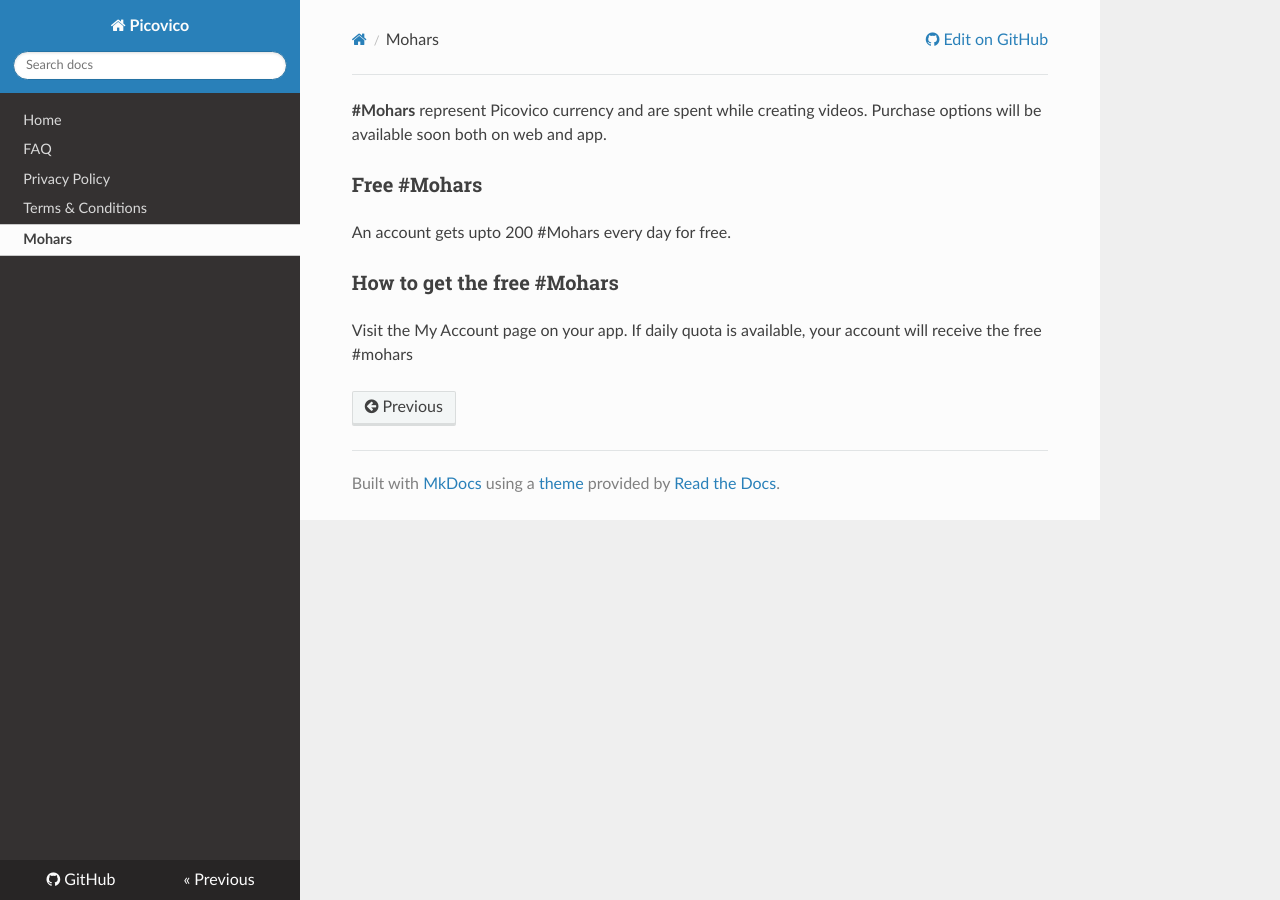
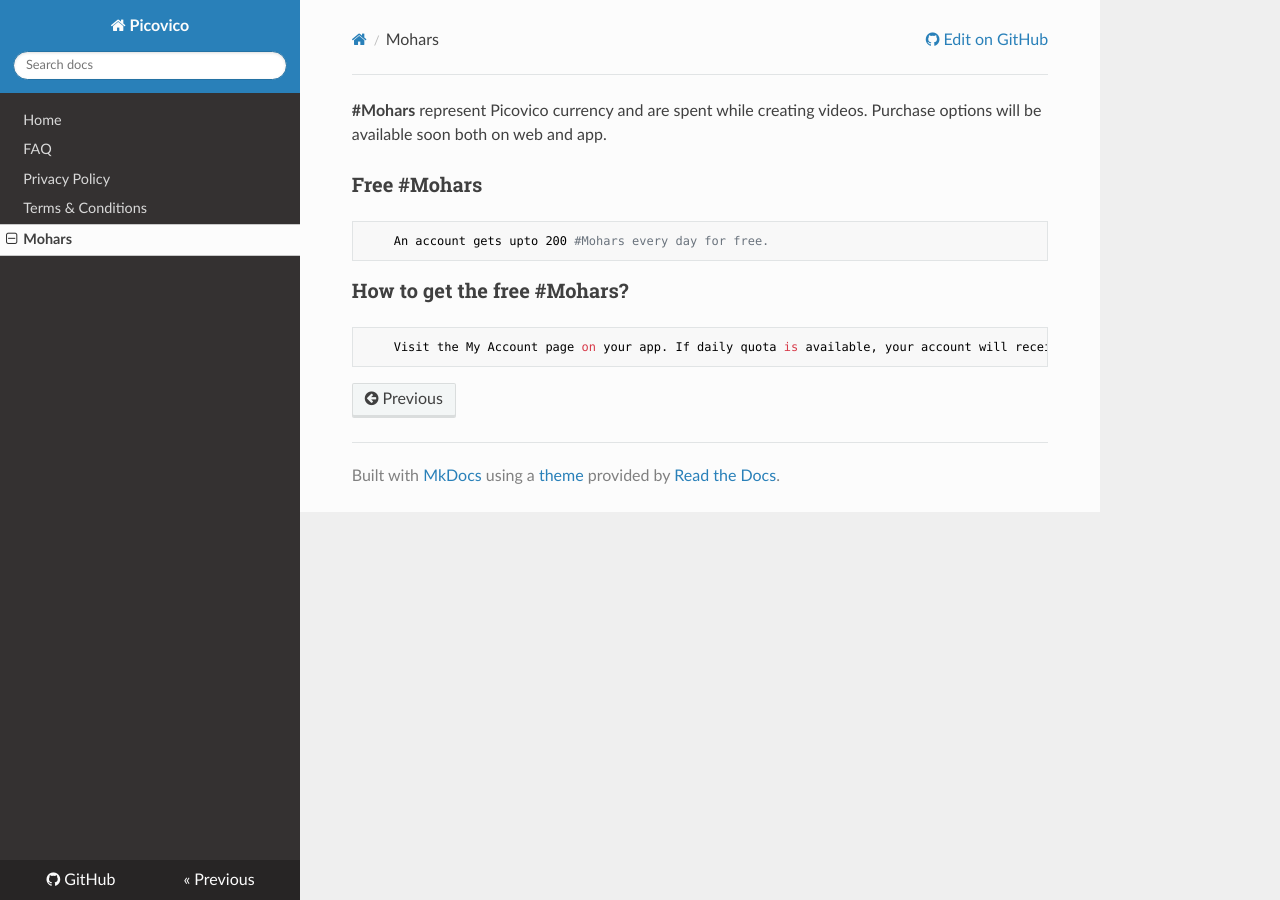
Before and after one commit to theyogee/picovico.github.io, an MkDocs documentation site: the page built from content/mohars.html.md, in a window 1280 px wide. Built offline with MkDocs 1.6.1, drawn with Linux system fonts in a browser that asks for light colours; nearby versions of some CDN libraries; old or Windows-style settings are respelled for this version of MkDocs.

Commit message:
Update mohars.html.md

```diff
--- a/content/mohars.html.md
+++ b/content/mohars.html.md
@@ -1,16 +1,10 @@
-<html>
-<body width="100%">
-	<p>
-		<strong>#Mohars</strong> represent Picovico currency and are spent while creating videos.
+**#Mohars** represent Picovico currency and are spent while creating videos.
 		Purchase options will be available soon both on web and app.
-	</p>
-	<h3>Free #Mohars</h3>
-	<p>
+
+### Free #Mohars
+
 		An account gets upto 200 #Mohars every day for free.
-	</p>
-	<h3>How to get the free #Mohars</h3>
-	<p>
-		Visit the My Account page on your app. If daily quota is available, your account will receive the free #mohars
-	</p>
-</body>
-</html>
+
+### How to get the free #Mohars?
+
+		Visit the My Account page on your app. If daily quota is available, your account will receive the free #mohars.
```
